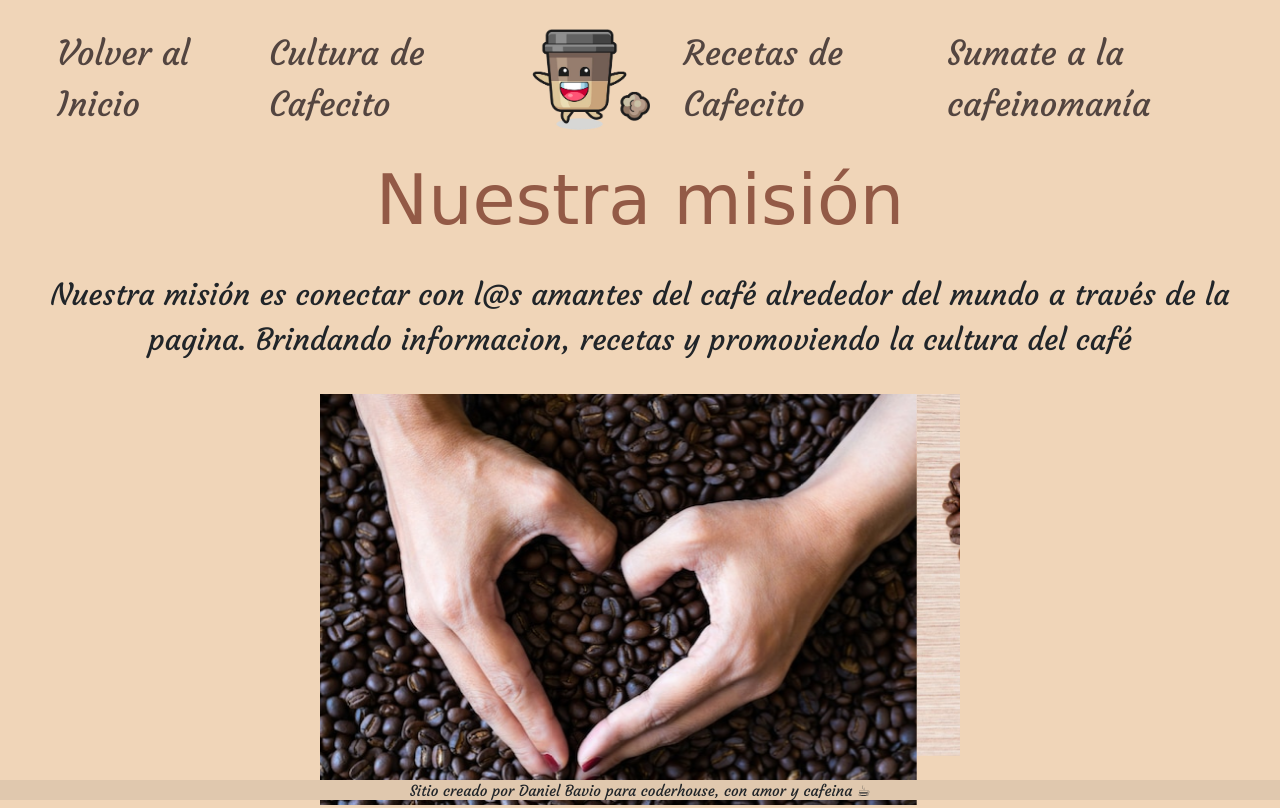
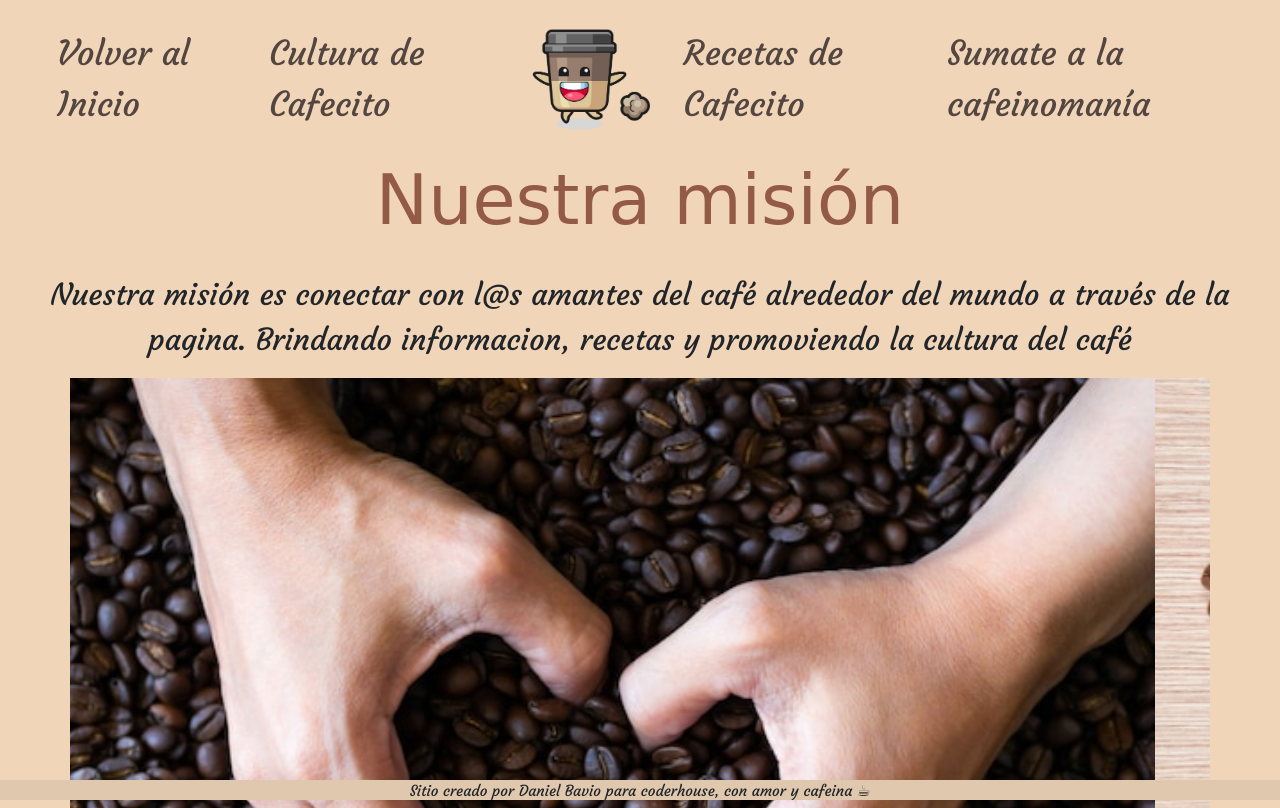
Before and after one commit to Danibavio/CafecitoCoder-AngelBavio, a website: page folders/mision.html in a window 1280 px wide. Shown: the top 808 px of the page. Drawn offline with nearby package versions, Linux system fonts and the light colour scheme; a web font is replaced by a local one.

Commit message:
arreglocarousel

```diff
--- a/folders/mision.html
+++ b/folders/mision.html
@@ -28,7 +28,7 @@
             <h2 id="tituloPagina">Nuestra misión</h2>
                 <p id="misionTitulo">Nuestra misión es conectar con l@s amantes del café alrededor del mundo a través de la pagina. Brindando informacion, recetas y promoviendo la cultura del café</p>
                 <div id="carouselExampleSlidesOnly" class="carousel slide" data-bs-ride="carousel">
-                    <div class="carousel-inner container" style="width: 50%;">
+                    <div class="carousel-inner container">
                         <div class="carousel-item active" data-bs-interval="2500">
                         <img src="../assets/corazon-cafe.jpg" class="d-block w-100" alt="...">
                     </div>
--- a/sass/views/_mision.scss
+++ /dev/null
@@ -1 +0,0 @@
-$carousel-control-width: 1px
```
Also changed, not shown: css/main.css.
